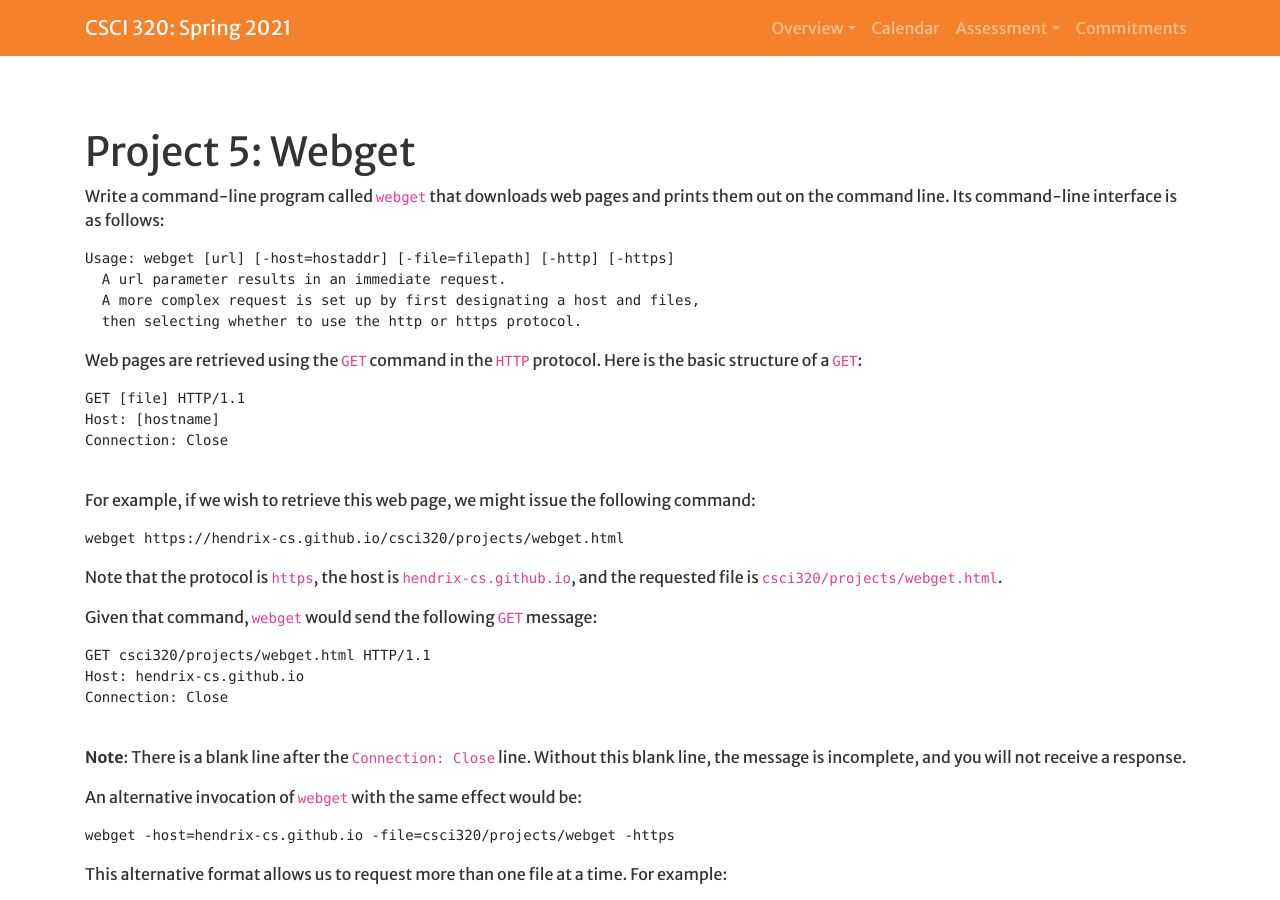
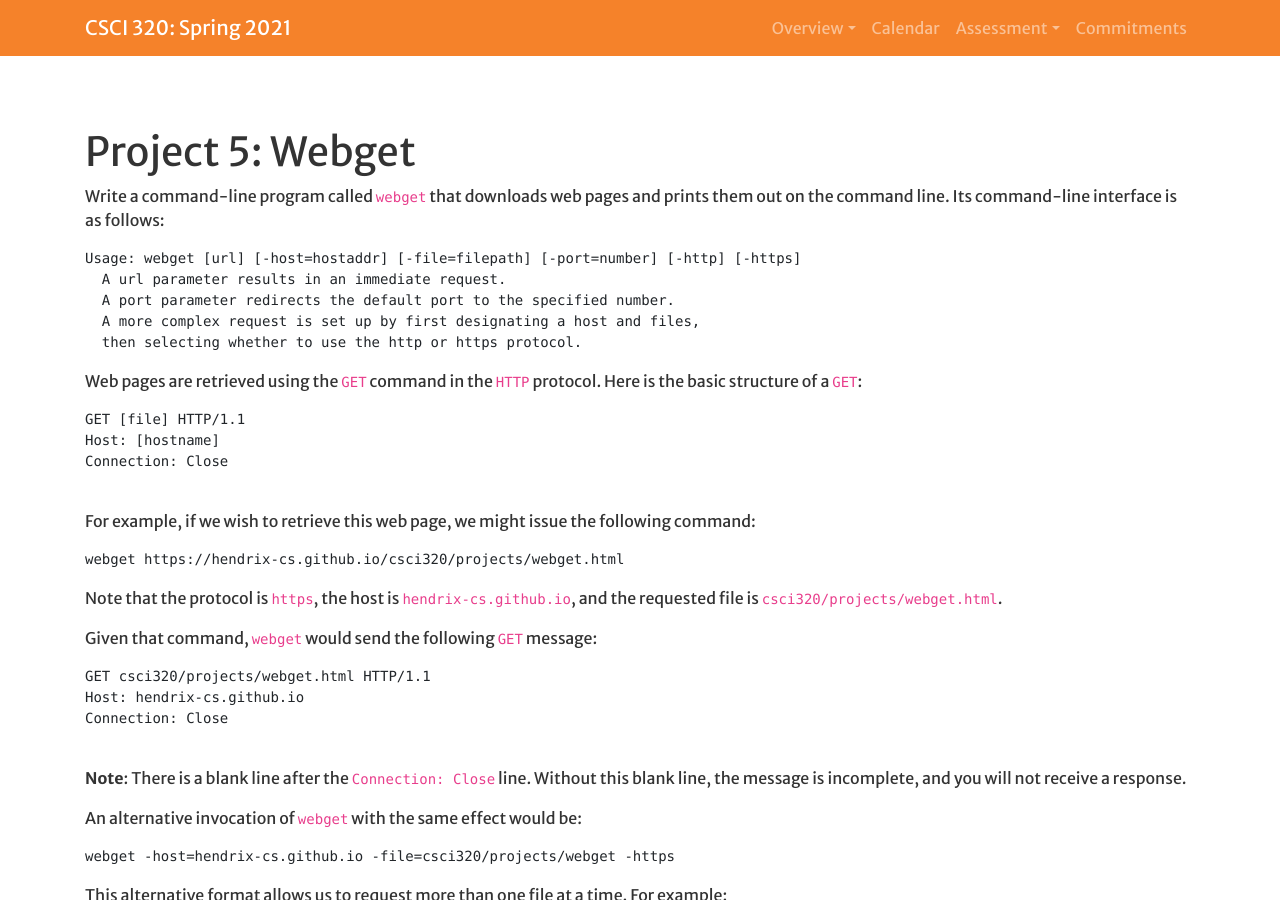
Before and after one commit to Hendrix-CS/csci320, a Jekyll site: the page built from projects/webget.md, in a window 1280 px wide and 900 px high. Built offline with Jekyll 4.4.1, drawn with Linux system fonts in a browser that asks for light colours; a script that is not in the unit is left out; some of the changed text lies outside the part shown.

Commit message:
Included alternate port number.

````diff
--- a/projects/webget.md
+++ b/projects/webget.md
@@ -9,8 +9,9 @@ Write a command-line program called `webget` that downloads web pages and prints
 them out on the command line. Its command-line interface is as follows:
 
 ```
-Usage: webget [url] [-host=hostaddr] [-file=filepath] [-http] [-https]
+Usage: webget [url] [-host=hostaddr] [-file=filepath] [-port=number] [-http] [-https]
   A url parameter results in an immediate request.
+  A port parameter redirects the default port to the specified number.
   A more complex request is set up by first designating a host and files,
   then selecting whether to use the http or https protocol.
 ```
@@ -132,10 +133,9 @@ From here, you can use `stream` as if it were a regular TCP socket. The `http` p
 * Downloads web pages using `http`.
 * Downloads web pages securely using `https`.
 * Specifies web pages using a URL.
-* Specifies web pages using specialized command-line arguments.
+* Specifies web pages using specialized command-line arguments, including an alternate port number.
 * Downloads multiple web pages from a single server.
 * Saves downloaded pages onto one local file per page.
-
 
 ## Submissions
 * Create a **private** GitHub repository for your webget program.
````
